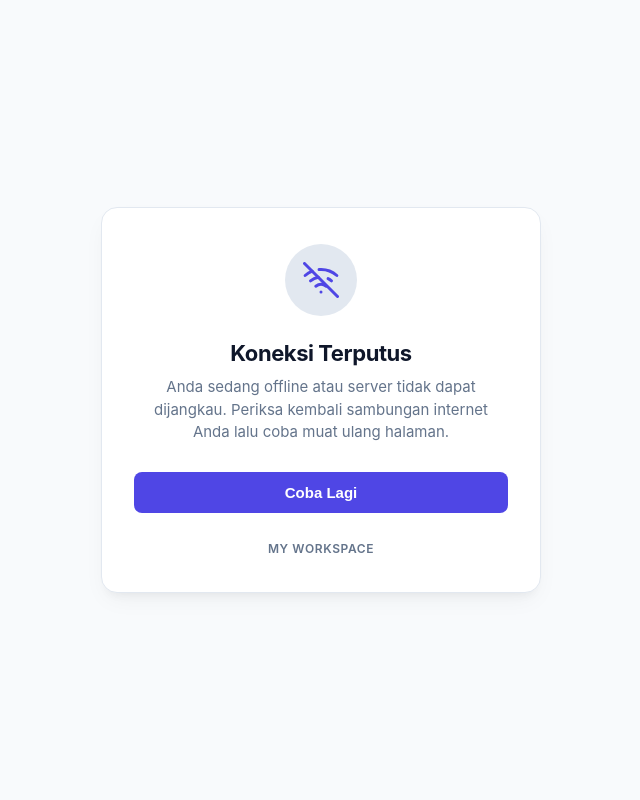
After one commit to Faliqazzaki/My-Workspace, a Laravel app: page /offline.html in a window 1280 px wide. The commit adds this page. Shown: the whole page, without its empty margins (319-959 px from the left). Run offline with Laravel 12, Linux system fonts and the light colour scheme.

Commit message:
feat(pwa): add web app manifest, offline fallback, and service worker

```diff
--- /dev/null
+++ b/public/offline.html
@@ -0,0 +1,154 @@
+<!DOCTYPE html>
+<html lang="id">
+<head>
+    <meta charset="utf-8">
+    <meta name="viewport" content="width=device-width, initial-scale=1">
+    <title>Anda Sedang Offline - My Workspace</title>
+    <meta name="theme-color" content="#4f46e5" media="(prefers-color-scheme: light)">
+    <meta name="theme-color" content="#09090b" media="(prefers-color-scheme: dark)">
+    <link rel="icon" href="/favicon.svg" type="image/svg+xml">
+    <style>
+        :root {
+            --bg: #f8fafc;
+            --card-bg: #ffffff;
+            --text-main: #0f172a;
+            --text-muted: #64748b;
+            --border: #e2e8f0;
+            --primary: #4f46e5;
+            --primary-hover: #4338ca;
+            --primary-text: #ffffff;
+            --ring: rgba(79, 70, 229, 0.2);
+        }
+
+        @media (prefers-color-scheme: dark) {
+            :root {
+                --bg: #09090b;
+                --card-bg: #18181b;
+                --text-main: #f4f4f5;
+                --text-muted: #a1a1aa;
+                --border: #27272a;
+                --primary: #6366f1;
+                --primary-hover: #4f46e5;
+                --primary-text: #ffffff;
+                --ring: rgba(99, 102, 241, 0.3);
+            }
+        }
+
+        * {
+            box-sizing: border-box;
+            margin: 0;
+            padding: 0;
+        }
+
+        body {
+            font-family: -apple-system, BlinkMacSystemFont, "Segoe UI", Roboto, "Helvetica Neue", Arial, sans-serif;
+            background-color: var(--bg);
+            color: var(--text-main);
+            min-height: 100vh;
+            display: flex;
+            align-items: center;
+            justify-content: center;
+            padding: 1.5rem;
+        }
+
+        .container {
+            max-width: 440px;
+            width: 100%;
+            background-color: var(--card-bg);
+            border: 1px solid var(--border);
+            border-radius: 1rem;
+            padding: 2.25rem 2rem;
+            text-align: center;
+            box-shadow: 0 10px 25px -5px rgba(0, 0, 0, 0.05), 0 8px 10px -6px rgba(0, 0, 0, 0.05);
+        }
+
+        .icon-wrapper {
+            display: inline-flex;
+            align-items: center;
+            justify-content: center;
+            width: 4.5rem;
+            height: 4.5rem;
+            border-radius: 9999px;
+            background-color: var(--border);
+            color: var(--primary);
+            margin-bottom: 1.5rem;
+        }
+
+        .icon-wrapper svg {
+            width: 2.25rem;
+            height: 2.25rem;
+        }
+
+        h1 {
+            font-size: 1.375rem;
+            font-weight: 700;
+            letter-spacing: -0.02em;
+            margin-bottom: 0.625rem;
+            color: var(--text-main);
+        }
+
+        p {
+            font-size: 0.9375rem;
+            line-height: 1.5;
+            color: var(--text-muted);
+            margin-bottom: 1.75rem;
+        }
+
+        .btn {
+            display: inline-flex;
+            align-items: center;
+            justify-content: center;
+            gap: 0.5rem;
+            width: 100%;
+            background-color: var(--primary);
+            color: var(--primary-text);
+            font-size: 0.9375rem;
+            font-weight: 600;
+            padding: 0.75rem 1.25rem;
+            border-radius: 0.5rem;
+            border: none;
+            cursor: pointer;
+            transition: background-color 0.15s ease, transform 0.05s ease;
+            text-decoration: none;
+        }
+
+        .btn:hover {
+            background-color: var(--primary-hover);
+        }
+
+        .btn:active {
+            transform: scale(0.99);
+        }
+
+        .brand {
+            margin-top: 1.75rem;
+            font-size: 0.75rem;
+            font-weight: 600;
+            letter-spacing: 0.05em;
+            text-transform: uppercase;
+            color: var(--text-muted);
+        }
+    </style>
+</head>
+<body>
+    <main class="container">
+        <div class="icon-wrapper" aria-hidden="true">
+            <svg fill="none" viewBox="0 0 24 24" stroke="currentColor" stroke-width="2" stroke-linecap="round" stroke-linejoin="round">
+                <line x1="1" y1="1" x2="23" y2="23"></line>
+                <path d="M16.72 11.06A10.94 10.94 0 0 1 19 12.55"></path>
+                <path d="M5 12.55a10.94 10.94 0 0 1 5.17-2.39"></path>
+                <path d="M10.71 5.05A16 16 0 0 1 22.56 9"></path>
+                <path d="M1.42 9a15.91 15.91 0 0 1 4.7-2.88"></path>
+                <path d="M8.53 16.11a6 6 0 0 1 6.95 0"></path>
+                <line x1="12" y1="20" x2="12.01" y2="20"></line>
+            </svg>
+        </div>
+        <h1>Koneksi Terputus</h1>
+        <p>Anda sedang offline atau server tidak dapat dijangkau. Periksa kembali sambungan internet Anda lalu coba muat ulang halaman.</p>
+        <button type="button" class="btn" onclick="window.location.reload()">
+            Coba Lagi
+        </button>
+        <div class="brand">My Workspace</div>
+    </main>
+</body>
+</html>
```
Also changed, not shown: AGENT_CONTEXT.md (+24 -4 lines), FEATURES.md (+9 -9 lines), HANDOFF.md (+8 -9 lines), public/sw.js (added, +105 -0 lines), resources/js/app.jsx (+12 -0 lines), resources/views/app.blade.php (+8 -0 lines), routes/web.php (+19 -0 lines), tests/Feature/PwaTest.php (added, +61 -0 lines), public/icons/icon-192x192.png (added), public/icons/icon-512x512.png (added), public/icons/icon-maskable-512x512.png (added), public/manifest.webmanifest (added).
